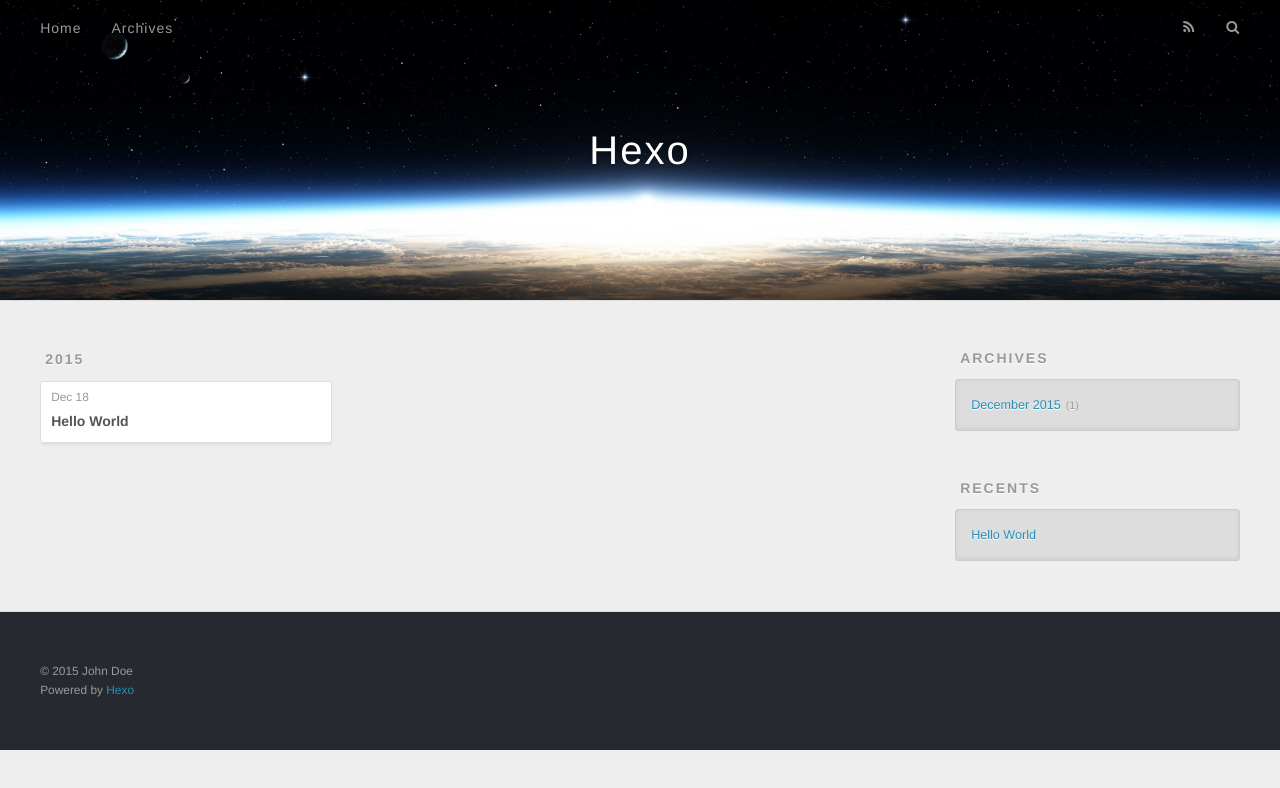
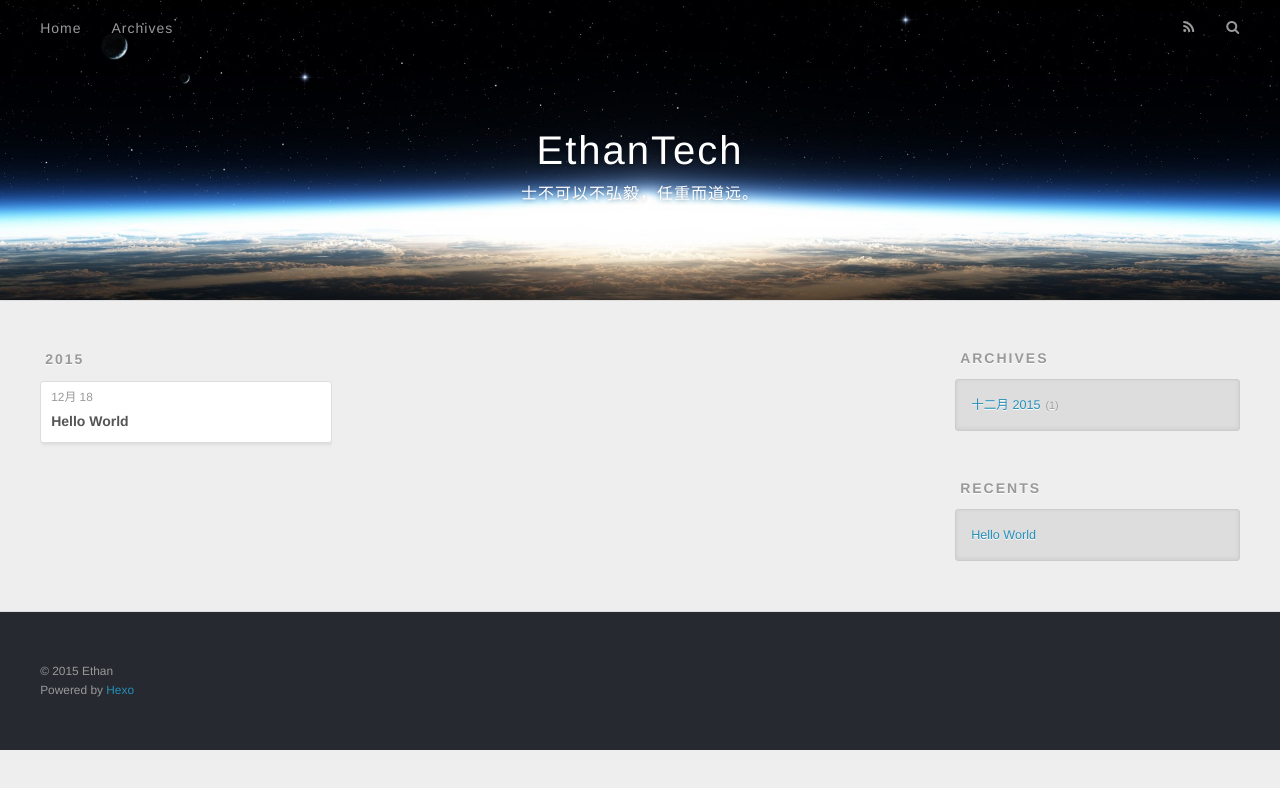
Before and after one commit to ethantech/ethantech.github.io, a plain HTML site: page archives/2015/12/index.html in a window 1280 px wide. Drawn offline with nearby package versions, Linux system fonts and the light colour scheme.

Commit message:
Site updated: 2015-12-18 21:30:50

```diff
--- a/archives/2015/12/index.html
+++ b/archives/2015/12/index.html
@@ -3,19 +3,19 @@
 <head>
   <meta charset="utf-8">
 
-  <title>Archives: 2015/12 | Hexo</title>
+  <title>Archives: 2015/12 | EthanTech</title>
   <meta name="viewport" content="width=device-width, initial-scale=1, maximum-scale=1">
-  <meta name="description">
+  <meta name="description" content="Ethan的技术博客">
 <meta property="og:type" content="website">
-<meta property="og:title" content="Hexo">
+<meta property="og:title" content="EthanTech">
 <meta property="og:url" content="http://yoursite.com/archives/2015/12/index.html">
-<meta property="og:site_name" content="Hexo">
-<meta property="og:description">
+<meta property="og:site_name" content="EthanTech">
+<meta property="og:description" content="Ethan的技术博客">
 <meta name="twitter:card" content="summary">
-<meta name="twitter:title" content="Hexo">
-<meta name="twitter:description">
+<meta name="twitter:title" content="EthanTech">
+<meta name="twitter:description" content="Ethan的技术博客">
 
-    <link rel="alternative" href="/atom.xml" title="Hexo" type="application/atom+xml">
+    <link rel="alternative" href="/atom.xml" title="EthanTech" type="application/atom+xml">
 
 
     <link rel="icon" href="/favicon.png">
@@ -33,8 +33,12 @@
   <div id="header-outer" class="outer">
     <div id="header-title" class="inner">
       <h1 id="logo-wrap">
-        <a href="/" id="logo">Hexo</a>
+        <a href="/" id="logo">EthanTech</a>
       </h1>
+
+        <h2 id="subtitle-wrap">
+          <a href="/" id="subtitle">士不可以不弘毅，任重而道远。</a>
+        </h2>
 
     </div>
     <div id="header-inner" class="inner">
@@ -76,7 +80,7 @@
   <div class="archive-article-inner">
     <header class="archive-article-header">
       <a href="/2015/12/18/hello-world/" class="archive-article-date">
-  <time datetime="2015-12-18T13:00:08.897Z" itemprop="datePublished">Dec 18</time>
+  <time datetime="2015-12-18T13:00:08.897Z" itemprop="datePublished">12月 18</time>
 </a>
 
 
@@ -106,7 +110,7 @@
   <div class="widget-wrap">
     <h3 class="widget-title">Archives</h3>
     <div class="widget">
-      <ul class="archive-list"><li class="archive-list-item"><a class="archive-list-link" href="/archives/2015/12/">December 2015</a><span class="archive-list-count">1</span></li></ul>
+      <ul class="archive-list"><li class="archive-list-item"><a class="archive-list-link" href="/archives/2015/12/">十二月 2015</a><span class="archive-list-count">1</span></li></ul>
     </div>
   </div>
 
@@ -133,7 +137,7 @@
 
   <div class="outer">
     <div id="footer-info" class="inner">
-      &copy; 2015 John Doe<br>
+      &copy; 2015 Ethan<br>
       Powered by <a href="http://hexo.io/" target="_blank">Hexo</a>
     </div>
   </div>
```
Also changed, not shown: 2015/12/18/hello-world/index.html (+11 -7 lines), README.html (+13 -9 lines), archives/2015/index.html (+16 -12 lines), archives/index.html (+16 -12 lines), index.html (+16 -12 lines).
